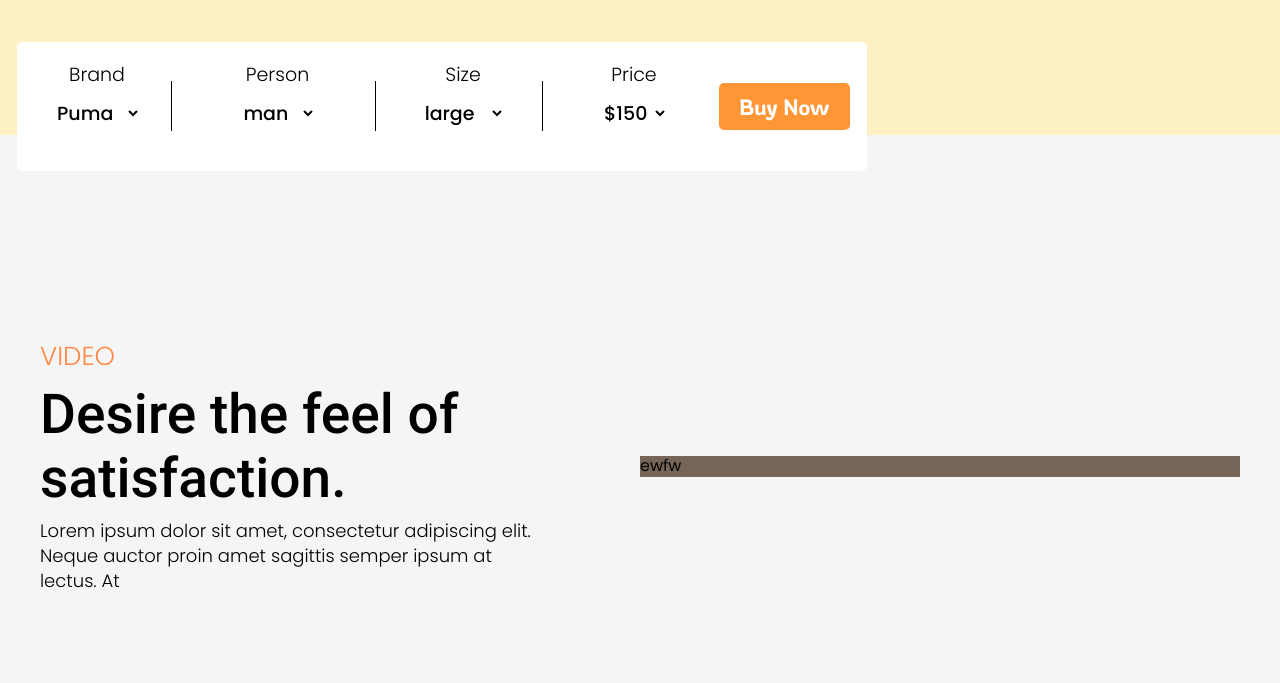
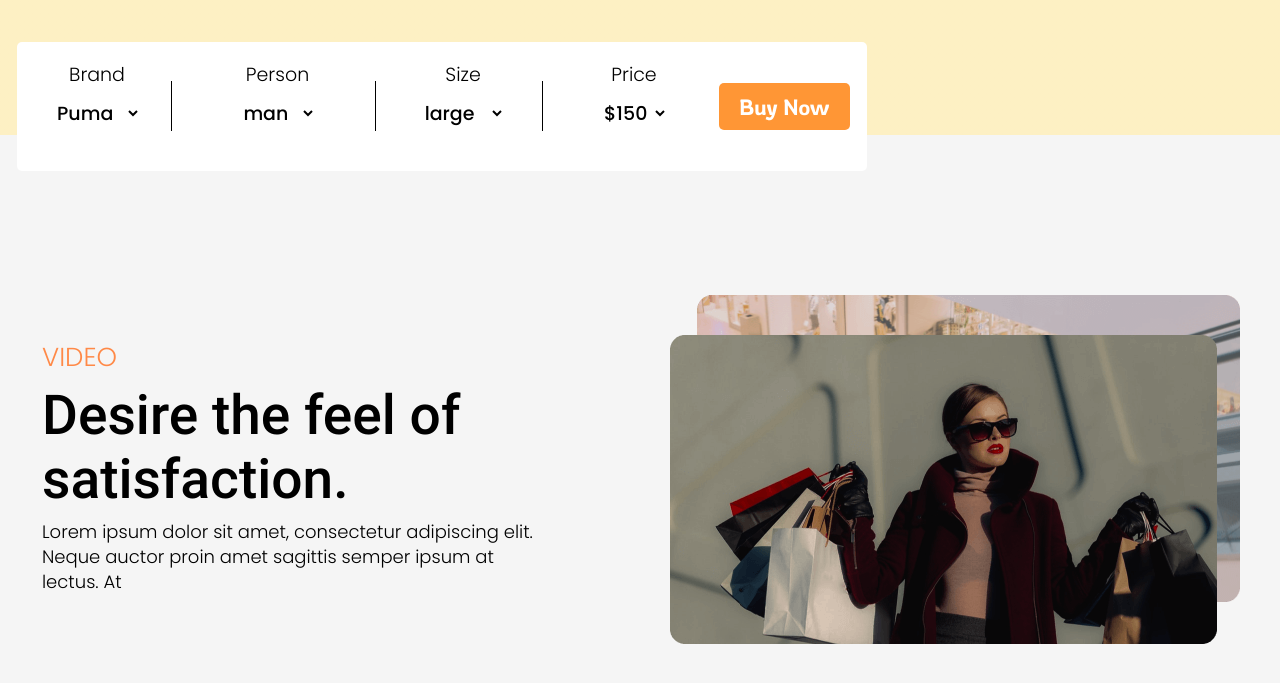
Before and after one commit to bd-ans/puma-life, a React (Create React App) app: page / in a window 1280 px wide. Shown: the part 623-1306 px from the top of the page. Built offline with nearby package versions, Linux system fonts and the light colour scheme.

Commit message:
major: add bag-ekskalator-opa.png

```diff
--- a/src/components/Video-sec.js
+++ b/src/components/Video-sec.js
@@ -1,4 +1,6 @@
-export default function VideoSec() {
+import VideoBackImg from '../assets/images/bag-ekskalatordan-opa.png'; /* IMPORT IMG */
+import VideoOldImg from '../assets/images/sumkali-op.png'; /* IMPORT IMG */
+export default function VideoSec() { /* EXPORT VIDEO SECTION */
   return (
     <>
       {/* VIDEO SECTION */}
@@ -8,21 +10,44 @@ export default function VideoSec() {
             {/* VIDEO LEFT CONTENT */}
             <div className="video-left-content">
               <div className="video-left-top-content">
-                <h2 className="video-left-top-content-txt">VIDEO</h2>
+                <h2 className="video-left-top-content-txt">
+                  VIDEO
+                </h2>
               </div>
+              {/* VIDEO LEFT CENTER CONTENT */}
               <div className="video-left-center-content">
-                <h1 className="video-left-center-content-txt">Desire the feel of <br /> satisfaction.</h1>
+                <h1 className="video-left-center-content-txt">
+                  Desire the feel of <br /> satisfaction.
+                </h1>
               </div>
+              {/* VIDEO LEFT BOTTOM CONTENT */}
               <div className="video-left-bottom-content">
-                <p className="video-left-bottom-content-txt">Lorem ipsum dolor sit amet, consectetur adipiscing elit. <br /> Neque auctor proin amet sagittis semper ipsum at <br /> lectus. At </p>
+                <p className="video-left-bottom-content-txt">
+                  Lorem ipsum dolor sit amet, consectetur adipiscing elit. <br /> Neque auctor proin amet sagittis semper ipsum at <br /> lectus. At
+                </p>
               </div>
             </div>
+
             {/* VIDEO RIGHT CONTENT */}
             <div className="video-right-content">
               <div className="video-right-top-content">
-                ewfw
+                <div className="vide-top-right-inner">
+                  {/* VIDEO TOP RIGHT CONTENT IMG */}
+                  <img className='video-top-right-img'
+                    src={VideoBackImg}
+                    alt="video img"
+                    width={547}
+                    height={309}/>
+                  {/* VIDEO TOP RIGHT CONTENT OLD IMG */}
+                    <img className='video-top-right-old-img'
+                    src={VideoOldImg}
+                    alt="video img"
+                    width={547}
+                    height={309}/>
+                </div>
               </div>
             </div>
+
           </div>
         </div>
       </div>
--- a/src/index.css
+++ b/src/index.css
@@ -501,17 +501,18 @@ body {
   display: flex;
   justify-content: center;
   align-items: center;
-  margin-top: 205px;
+  margin-top: 160px;
   padding: 0 25px;
 }
 
 .video-left-content {
   width: 50%;
+  margin-top: 39px;
+  margin-left: 2px;
 }
 
 .video-right-content {
   width: 50%;
-  background-color: #746558;
 }
 
 .video-left-top-content-txt {
@@ -543,6 +544,30 @@ body {
   line-height: 1.4;
 }
 
+.video-right-top-content {
+  display: flex;
+  justify-content: right;
+  align-items: center;
+}
+
+.vide-top-right-inner {
+  display: flex;
+}
+
+.video-top-right-img {
+  width: 100%;
+  height: 100%;
+  margin-right: -4px;
+}
+
+.video-top-right-old-img {
+  position: absolute;
+  margin: 40px 0 0 -27px;
+}
+
+
+
+
 /* FOOTER */
 
 .Footer {
```
Also changed, not shown: src/assets/images/bag-ekskalatordan-opa.png (renamed from src/assets/images/sumkali-ekskalatordan-ko'tarilayotgan-opa.png).
